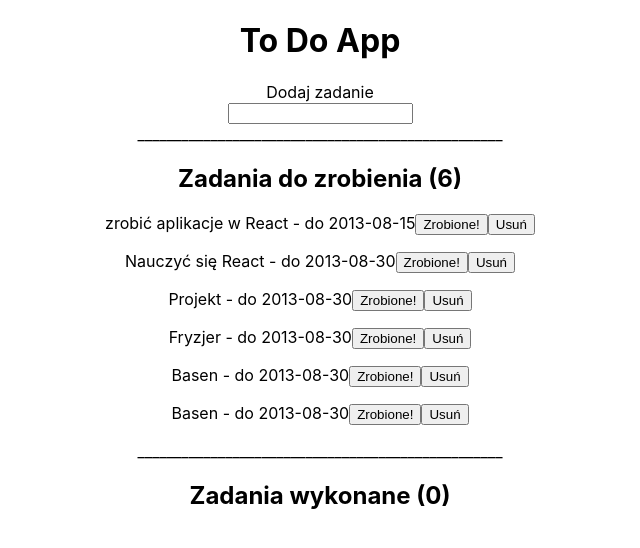
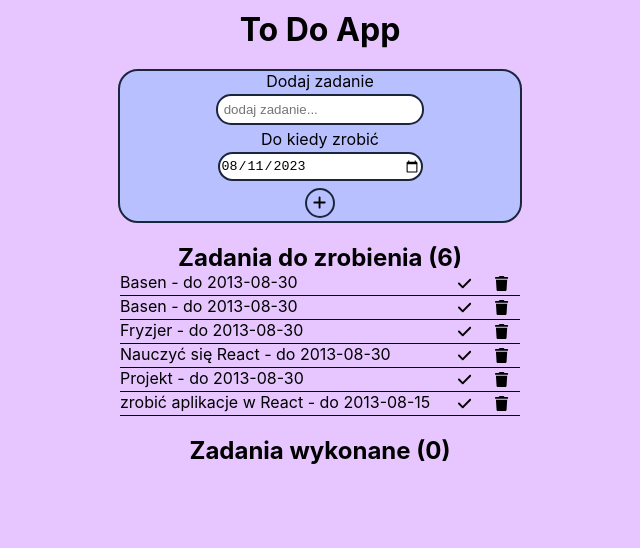
Before and after one commit to annajamroz/CB_react_project, a React (Create React App) app: page / in a window 1280 px wide. Shown: the top 548 px of the page, without its empty margins (320-960 px from the left). Built offline with nearby package versions, Linux system fonts and the light colour scheme.

Commit message:
add style

```diff
--- a/package.json
+++ b/package.json
@@ -3,6 +3,10 @@
   "version": "0.1.0",
   "private": true,
   "dependencies": {
+    "@fortawesome/fontawesome-free": "^6.4.2",
+    "@fortawesome/fontawesome-svg-core": "^6.4.2",
+    "@fortawesome/free-solid-svg-icons": "^6.4.2",
+    "@fortawesome/react-fontawesome": "^0.2.0",
     "@testing-library/jest-dom": "^5.17.0",
     "@testing-library/react": "^13.4.0",
     "@testing-library/user-event": "^13.5.0",
--- a/src/App.css
+++ b/src/App.css
@@ -1,5 +1,17 @@
+
+*{
+margin: 0;
+padding: 20;
+
+}
 .App {
   text-align: center;
+  background-color: #e7c6ff;
+  margin: 0;
+  padding: 10px;
+
+  height: 100vh;
+
 }
 
 .App-logo {
--- a/src/App.js
+++ b/src/App.js
@@ -5,6 +5,8 @@ import AddTask from './components/AddTask';
 import TaskList from './components/TaskList';
 
 class App extends React.Component {
+
+    counter = 5
 
     state = {
       tasks: [
@@ -77,18 +79,30 @@ class App extends React.Component {
     this.setState({
       tasks
     })
+  }
 
+  addTask = (text, date) => {
+    const task = {
+        id: this.counter,
+        text: text,
+        date: date,
+        active: true,
+        finishDate: null,
+    }
 
+    this.setState(prevState => ({
+      tasks: [...prevState.tasks, task]
+    }))
 
-
+    this.counter++
+    return true
   }
 
   render() {
     return (
       <div className="App">
       <h1>To Do App</h1>
-      <AddTask/>
-      __________________________________________________
+      <AddTask add={this.addTask}/>
       <TaskList tasks={this.state.tasks} delete={this.deleteTask} changeStatus={this.changeTaskStatus}/>
 
 
--- /dev/null
+++ b/src/components/AddTask.css
@@ -0,0 +1,33 @@
+.addTask {
+    margin: 20px auto;
+
+    border: 2px solid #1b263b;
+    border-radius: 20px;
+    width: 400px;
+    height: 150px;
+    background-color: #b8c0ff;
+    display: flex;
+    flex-direction: column;
+    text-align: center;
+
+}
+button{
+    margin: auto
+}
+
+input {
+    width: 200px;
+    height: 25px;
+    border:2px solid #1b263b;
+    border-radius: 15px;
+    margin: 5px;
+    margin: auto;
+}
+.addTaskButton {
+    width: 30px;
+    height: 30px;
+    border-radius: 50%;
+    border: 2px solid #1b263b;
+    margin: auto;
+
+}
--- a/src/components/AddTask.js
+++ b/src/components/AddTask.js
@@ -1,16 +1,53 @@
 import React from "react"
+import "./AddTask.css"
+import {} from '@fortawesome/fontawesome-free'
+import { FontAwesomeIcon } from '@fortawesome/react-fontawesome'
+import { faPlus} from '@fortawesome/free-solid-svg-icons'
+
 
 export default class AddTask extends React.Component {
     state = {
+        text: "",
+        date: new Date().toISOString().slice(0,10)
+    }
+
+    handleText = (e) =>{
+        this.setState({
+            text: e.target.value
+        })
+    }
+
+    handleDate = (e) => {
+        this.setState({
+            date: e.target.value
+        })
+    }
+
+    handleClick = () => {
+
+        const {text, date} = this.state
+        const add = this.props.add(text, date)
+
+        if(add) {
+            this.setState({
+                text: "",
+                date: new Date().toISOString().slice(0,10)
+
+            })
+        }
 
     }
 
+
+
     render() {
         return(
-            <div>
+            <div className="addTask">
                 <div placeholder="wpisz treść">Dodaj zadanie</div>
-                <input type="text" />
+                <input type="text" placeholder=" dodaj zadanie..." value={this.state.text} onChange={this.handleText}/>
+                <label htmlFor="date">Do kiedy zrobić </label>
+                <input type="date" value={this.state.date} onChange={this.handleDate}/>
+                <button className="addTaskButton" onClick={this.handleClick}><FontAwesomeIcon icon={faPlus} /></button>
             </div>
         )
-    }
-}
+    }}
--- /dev/null
+++ b/src/components/Task.css
@@ -0,0 +1,13 @@
+.task {
+  display: flex;
+  justify-content: space-between;
+   border-bottom: 1px solid black;
+
+}
+ button {
+  font-size: 15px;
+  text-decoration: none;
+  background: none;
+  border:none;
+  margin: 2px 6px;
+}
--- a/src/components/Task.js
+++ b/src/components/Task.js
@@ -1,4 +1,10 @@
-import React from 'react'
+import React from 'react';
+import "./Task.css";
+import { FontAwesomeIcon } from '@fortawesome/react-fontawesome';
+import { faTrash, faCheck} from '@fortawesome/free-solid-svg-icons';
+
+
+
 const Task = (props) => {
 
     // destrukturyzacja
@@ -7,23 +13,20 @@ const Task = (props) => {
 
      if (active){
         return(
-           <div>
-            <p>
-                {text} - do {date}
-                <button onClick={() => props.changeStatus(id)}>Zrobione!</button>
-                <button onClick={() => props.delete(id)}>Usuń</button>
-            </p>
-
+        <div className='task'>
+            <p>{text} - do {date}</p>
+            <span >
+                <button onClick={() => props.changeStatus(id)}><FontAwesomeIcon icon={faCheck} /></button>
+                <button onClick={() => props.delete(id)}><FontAwesomeIcon icon={faTrash} /></button>
+            </span>
         </div>
      )} else {
         return(
-            <div>
-            <p>
-                {text} wykonano: {finishDate}
-                <button onClick={() => props.changeStatus(id)}>Zrobione!</button>
-                <button onClick={() => props.delete(id)}>Usuń</button>
-            </p>
-
+         <div className='task'>
+            <p>{text} wykonano: {finishDate} </p>
+            <span>
+                <button onClick={() => props.delete(id)}><FontAwesomeIcon icon={faTrash} /></button>
+            </span>
         </div>
         )
      }
--- /dev/null
+++ b/src/components/TaskList.css
@@ -0,0 +1,12 @@
+
+
+
+.taskList {
+    margin: auto;
+    width: 400px;
+
+    display: flex;
+    flex-direction: column;
+    text-align: center;
+
+}
--- a/src/components/TaskList.js
+++ b/src/components/TaskList.js
@@ -1,5 +1,9 @@
 import React from 'react';
 import Task from './Task';
+import "./TaskList.css"
+import { FontAwesomeIcon } from '@fortawesome/react-fontawesome'
+import { faPlus} from '@fortawesome/free-solid-svg-icons'
+
 
 const TaskList = (props) => {
 
@@ -7,6 +11,33 @@ const TaskList = (props) => {
 
     const active = props.tasks.filter(task => ( task.active === true))
     const inactive = props.tasks.filter(task => ( task.active === false))
+
+    //  SORTOWANIE
+
+
+    inactive.sort((a,b) => {
+        if(a.finishDate > b.finishDate) {
+            return -1
+        }
+
+        if (a.finishDate < b.finishDate) {
+            return 1
+        }
+
+        return 0
+    })
+
+    active.sort((a,b) => {
+
+        a = a.text.toLowerCase();
+        b = b.text.toLowerCase();
+        if (a < b) return -1;
+        if (a > b) return 1;
+        return 0
+    })
+
+
+
 
     // przekazanie propsów do Task dla nieaktywnych zadań
 
@@ -30,11 +61,12 @@ const TaskList = (props) => {
         />
     ));
 
+
     return (
-        <div>
+        <div className='taskList'>
             <h2>Zadania do zrobienia ({activeTasks.length})</h2>
             {activeTasks}
-             __________________________________________________
+            <br></br>
             <h2>Zadania wykonane ({inactiveTasks.length})</h2>
             {inactiveTasks.slice(0,5)}
         </div>
```
Also changed, not shown: 1 other file (tests, documents, lock files or other folders).
